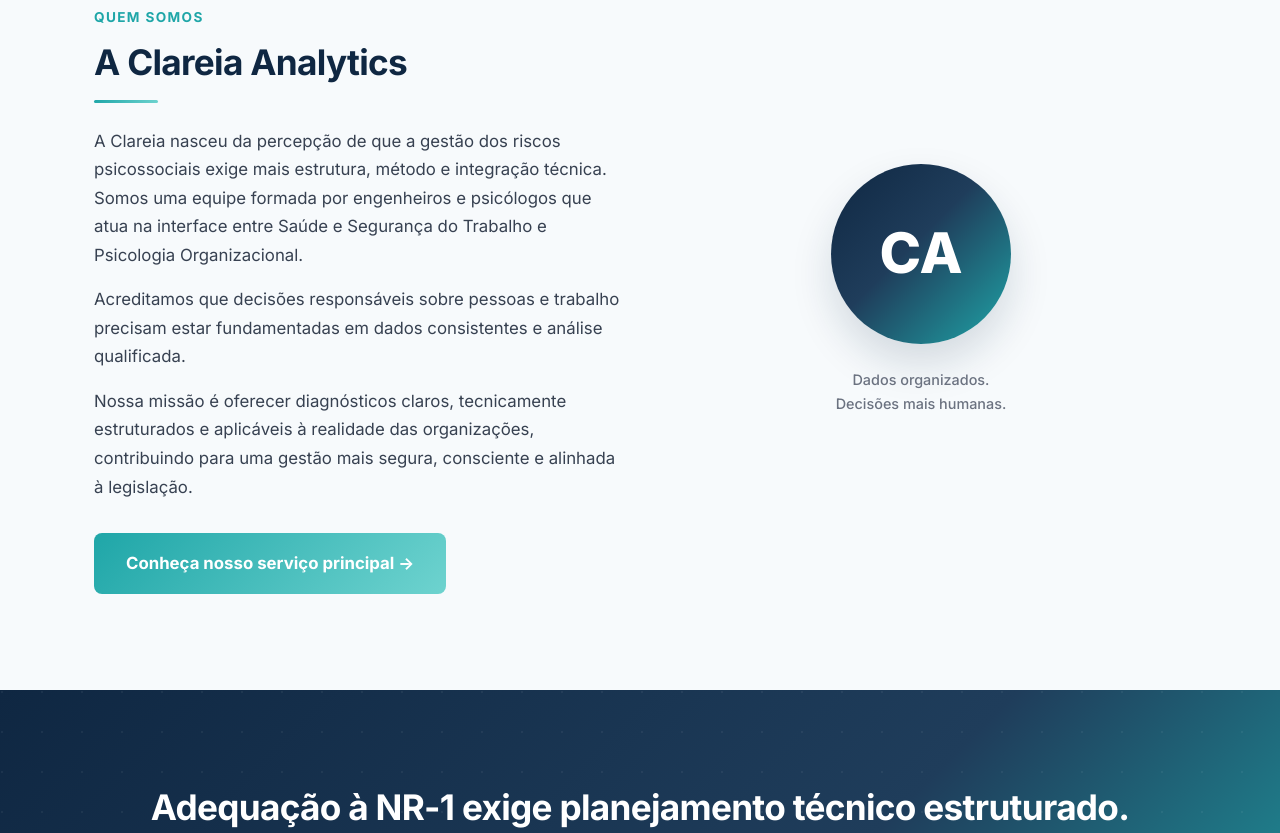
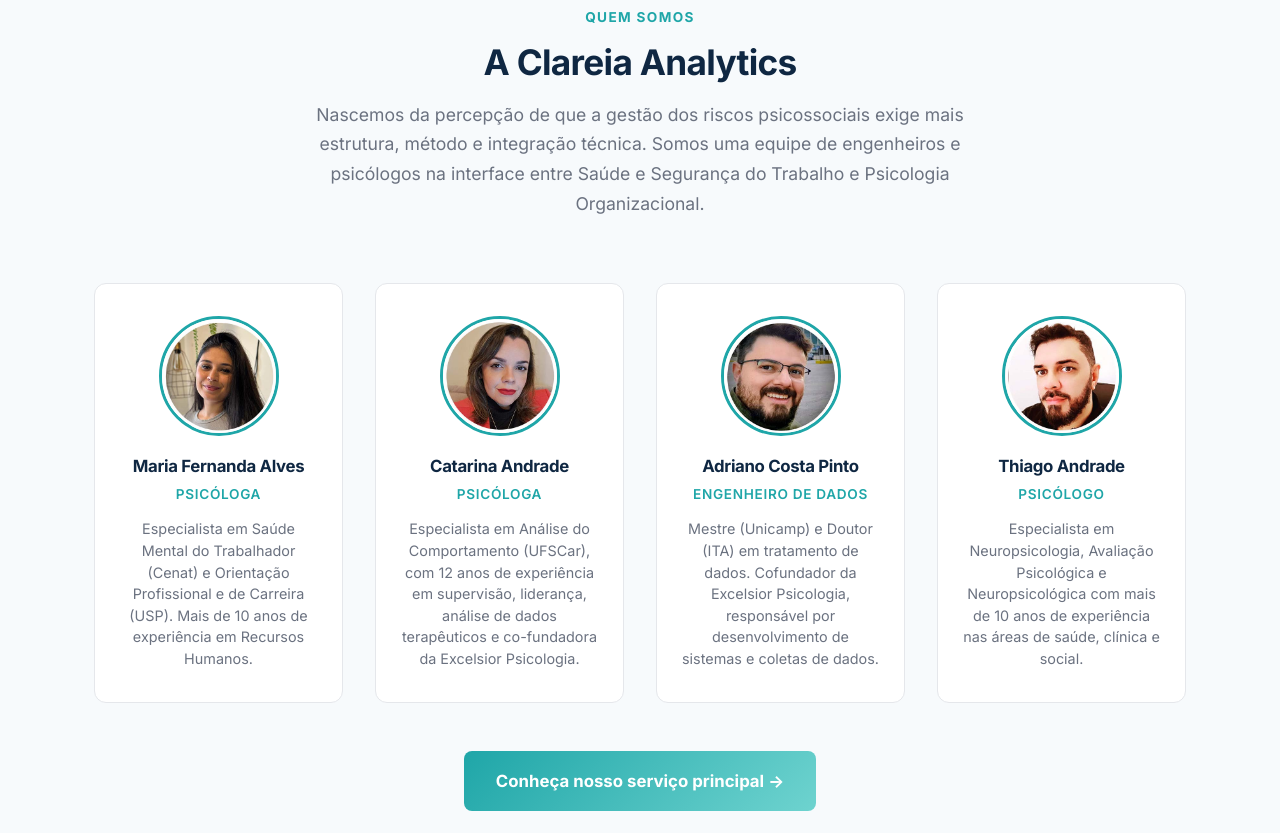
Before and after one commit to adrianoacp/Landingpage, a plain HTML site: page index.html in a window 1280 px wide. Shown: the part 1607-2440 px from the top of the page. Drawn offline with Linux system fonts and the light colour scheme.

Commit message:
feat: mudanças de layout, inclusao da equipe com fotos, incuido o numero da excelsior

```diff
--- a/css/style.css
+++ b/css/style.css
@@ -1061,6 +1061,92 @@
   }
 }
 
+/* ============ Team Grid ============ */
+.team-grid {
+  display: grid;
+  grid-template-columns: 1fr;
+  gap: 2rem;
+}
+
+@media (min-width: 600px) {
+  .team-grid {
+    grid-template-columns: repeat(2, 1fr);
+  }
+}
+
+@media (min-width: 1024px) {
+  .team-grid {
+    grid-template-columns: repeat(4, 1fr);
+  }
+}
+
+.team-member {
+  text-align: center;
+  background: var(--white);
+  padding: 2rem 1.5rem;
+  border-radius: 12px;
+  border: 1px solid var(--gray-light);
+  transition: transform 0.3s var(--ease-out), box-shadow 0.3s var(--ease-out);
+}
+
+.team-member:hover {
+  transform: translateY(-4px);
+  box-shadow: var(--shadow-md);
+}
+
+.team-photo {
+  width: 120px;
+  height: 120px;
+  border-radius: 50%;
+  margin: 0 auto 1.25rem;
+  overflow: hidden;
+  border: 3px solid var(--teal);
+  position: relative;
+  background: var(--off-white);
+}
+
+.team-photo img {
+  width: 100%;
+  height: 100%;
+  object-fit: cover;
+  display: block;
+}
+
+.team-photo-fallback {
+  display: none;
+  width: 100%;
+  height: 100%;
+  align-items: center;
+  justify-content: center;
+  background: var(--gradient-hero);
+  color: var(--white);
+  font-weight: 800;
+  font-size: 1.8rem;
+  font-family: 'Inter', sans-serif;
+}
+
+.team-member h3 {
+  font-size: 1.05rem;
+  margin-bottom: 0.25rem;
+}
+
+.team-role {
+  display: inline-block;
+  color: var(--teal);
+  font-weight: 600;
+  font-size: 0.85rem;
+  text-transform: uppercase;
+  letter-spacing: 0.05em;
+  margin-bottom: 0.75rem;
+}
+
+.team-member p {
+  font-size: 0.9rem;
+  color: var(--gray);
+  margin-bottom: 0;
+  line-height: 1.5;
+}
+
 /* ============ Browser Mockup ============ */
 .browser-mockup {
   border-top: 24px solid var(--navy-dark);
@@ -1316,14 +1402,13 @@
   margin-bottom: 0.75rem;
 }
 
-/* Imagem quadrada com corte centralizado */
+/* Imagem ajustada pela largura, sem crop */
 .feature-img .browser-mockup img,
 .feature-img img.img-fluid,
 .feature-img img.img-shadow {
   width: 100%;
-  aspect-ratio: 1 / 1;
-  object-fit: cover;
-  object-position: center top;
+  height: auto;
+  object-fit: contain;
   min-height: unset;
 }
 
@@ -1335,10 +1420,9 @@
   overflow: hidden;
 }
 
-/* Placeholder também quadrado */
+/* Screenshot placeholder */
 .screenshot-placeholder .placeholder-fallback,
 .feature-img .screenshot-placeholder {
-  aspect-ratio: 1 / 1;
   min-height: unset;
 }
 
--- a/index.html
+++ b/index.html
@@ -141,31 +141,68 @@
     <!-- ========== SOBRE ========== -->
     <section class="section-padding bg-light" id="sobre">
       <div class="container">
-        <div class="grid-2" style="align-items: center;">
-          <div class="reveal-left">
-            <span class="section-label">Quem somos</span>
-            <h2>A Clareia Analytics</h2>
-            <div class="accent-line"></div>
-            <p>A Clareia nasceu da percepção de que a gestão dos riscos psicossociais exige mais estrutura, método e
-              integração técnica. Somos uma equipe formada por engenheiros e psicólogos que atua na interface entre
-              Saúde e Segurança do Trabalho e Psicologia Organizacional.</p>
-            <p>Acreditamos que decisões responsáveis sobre pessoas e trabalho precisam estar fundamentadas em dados
-              consistentes e análise qualificada.</p>
-            <p>Nossa missão é oferecer diagnósticos claros, tecnicamente estruturados e aplicáveis à realidade das
-              organizações, contribuindo para uma gestão mais segura, consciente e alinhada à legislação.</p>
-            <a href="avaliacao-riscos-psicossociais-nr01/" class="btn-primary" style="margin-top: 1rem;">
-              Conheça nosso serviço principal &rarr;
-            </a>
+        <div class="section-header reveal">
+          <span class="section-label">Quem somos</span>
+          <h2>A Clareia Analytics</h2>
+          <p>Nascemos da percepção de que a gestão dos riscos psicossociais exige mais estrutura, método e integração
+            técnica. Somos uma equipe de engenheiros e psicólogos na interface entre Saúde e Segurança do Trabalho e
+            Psicologia Organizacional.</p>
+        </div>
+
+        <div class="team-grid stagger">
+          <div class="team-member reveal">
+            <div class="team-photo">
+              <img src="assets/images/equipe/maria-fernanda.jpg" alt="Maria Fernanda Alves"
+                onerror="this.style.display='none'; this.nextElementSibling.style.display='flex';">
+              <div class="team-photo-fallback">MF</div>
+            </div>
+            <h3>Maria Fernanda Alves</h3>
+            <span class="team-role">Psicóloga</span>
+            <p>Especialista em Saúde Mental do Trabalhador (Cenat) e Orientação Profissional e de Carreira (USP). Mais
+              de 10 anos de experiência em Recursos Humanos.</p>
           </div>
-          <div class="reveal-right" style="text-align: center;">
-            <div
-              style="background: var(--gradient-hero); width: 180px; height: 180px; border-radius: 50%; display: flex; align-items: center; justify-content: center; margin: 0 auto; color: white; font-weight: 800; font-size: 3.5rem; font-family: 'Inter'; box-shadow: var(--shadow-lg);">
-              CA
+
+          <div class="team-member reveal">
+            <div class="team-photo">
+              <img src="assets/images/equipe/catarina.jpg" alt="Catarina Andrade"
+                onerror="this.style.display='none'; this.nextElementSibling.style.display='flex';">
+              <div class="team-photo-fallback">CA</div>
             </div>
-            <p style="margin-top: 1.5rem; color: var(--gray); font-size: 0.9rem; font-weight: 500;">Dados organizados.
-              <br>Decisões mais humanas.
-            </p>
+            <h3>Catarina Andrade</h3>
+            <span class="team-role">Psicóloga</span>
+            <p>Especialista em Análise do Comportamento (UFSCar), com 12 anos de experiência em supervisão, liderança,
+              análise de dados terapêuticos e co-fundadora da Excelsior Psicologia.</p>
           </div>
+
+          <div class="team-member reveal">
+            <div class="team-photo">
+              <img src="assets/images/equipe/adriano.jpg" alt="Adriano Costa Pinto"
+                onerror="this.style.display='none'; this.nextElementSibling.style.display='flex';">
+              <div class="team-photo-fallback">AC</div>
+            </div>
+            <h3>Adriano Costa Pinto</h3>
+            <span class="team-role">Engenheiro de Dados</span>
+            <p>Mestre (Unicamp) e Doutor (ITA) em tratamento de dados. Cofundador da Excelsior Psicologia, responsável
+              por desenvolvimento de sistemas e coletas de dados.</p>
+          </div>
+
+          <div class="team-member reveal">
+            <div class="team-photo">
+              <img src="assets/images/equipe/thiago.jpg" alt="Thiago Andrade"
+                onerror="this.style.display='none'; this.nextElementSibling.style.display='flex';">
+              <div class="team-photo-fallback">TA</div>
+            </div>
+            <h3>Thiago Andrade</h3>
+            <span class="team-role">Psicólogo</span>
+            <p>Especialista em Neuropsicologia, Avaliação Psicológica e Neuropsicológica com mais de 10 anos de
+              experiência nas áreas de saúde, clínica e social.</p>
+          </div>
+        </div>
+
+        <div class="reveal" style="text-align: center; margin-top: 3rem;">
+          <a href="avaliacao-riscos-psicossociais-nr01/" class="btn-primary">
+            Conheça nosso serviço principal &rarr;
+          </a>
         </div>
       </div>
     </section>
@@ -176,7 +213,7 @@
         <div class="reveal">
           <h2>Adequação à NR-1 exige planejamento técnico estruturado.</h2>
           <p>Agende uma reunião para análise da demanda e elaboração de proposta personalizada.</p>
-          <a href="https://wa.me/5511999999999" target="_blank" rel="noopener" class="btn-primary" id="cta-bottom"
+          <a href="https://wa.me/5512920046414" target="_blank" rel="noopener" class="btn-primary" id="cta-bottom"
             style="background: #25D366; color: var(--white); font-size: 1.1rem; padding: 1.1rem 2.5rem; border: none;">
             <svg width="24" height="24" fill="currentColor" viewBox="0 0 24 24">
               <path
```
Also changed, not shown: avaliacao-riscos-psicossociais-nr01/index.html (+12 -31 lines), assets/images/equipe/adriano.jpg (added), assets/images/equipe/catarina.jpg (added), assets/images/equipe/maria-fernanda.jpg (added), assets/images/equipe/thiago.jpg (added), assets/images/relatorio-preview.png, assets/images/sistema-coleta.png, assets/images/sistema-dashboard.png.
